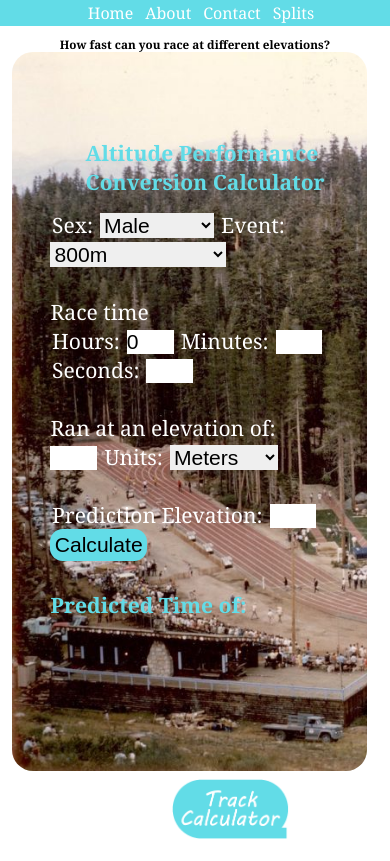
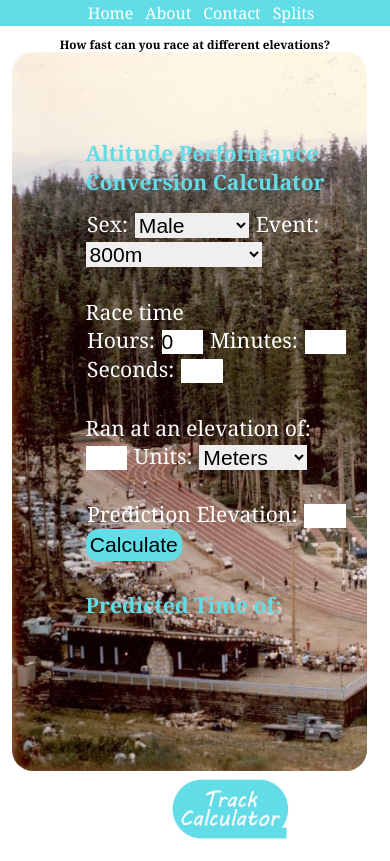
Before and after one commit to alescalera/TrackCalculator, a Flask app: page / in a window 390 px wide. Shown: the top 861 px of the page. Run offline with Flask 2, Linux system fonts and the light colour scheme; some libraries are stand-ins or nearby versions.

Commit message:
margin desktop

```diff
--- a/static/css/tracksite.css
+++ b/static/css/tracksite.css
@@ -374,7 +374,7 @@ form{
 
 	padding: 0.5%;
 	margin-top: 3%;
-	margin-left: 10%;
+	margin-left: 20%;
 	color:white;
 	border-radius: 2.5vh;
 }
```
